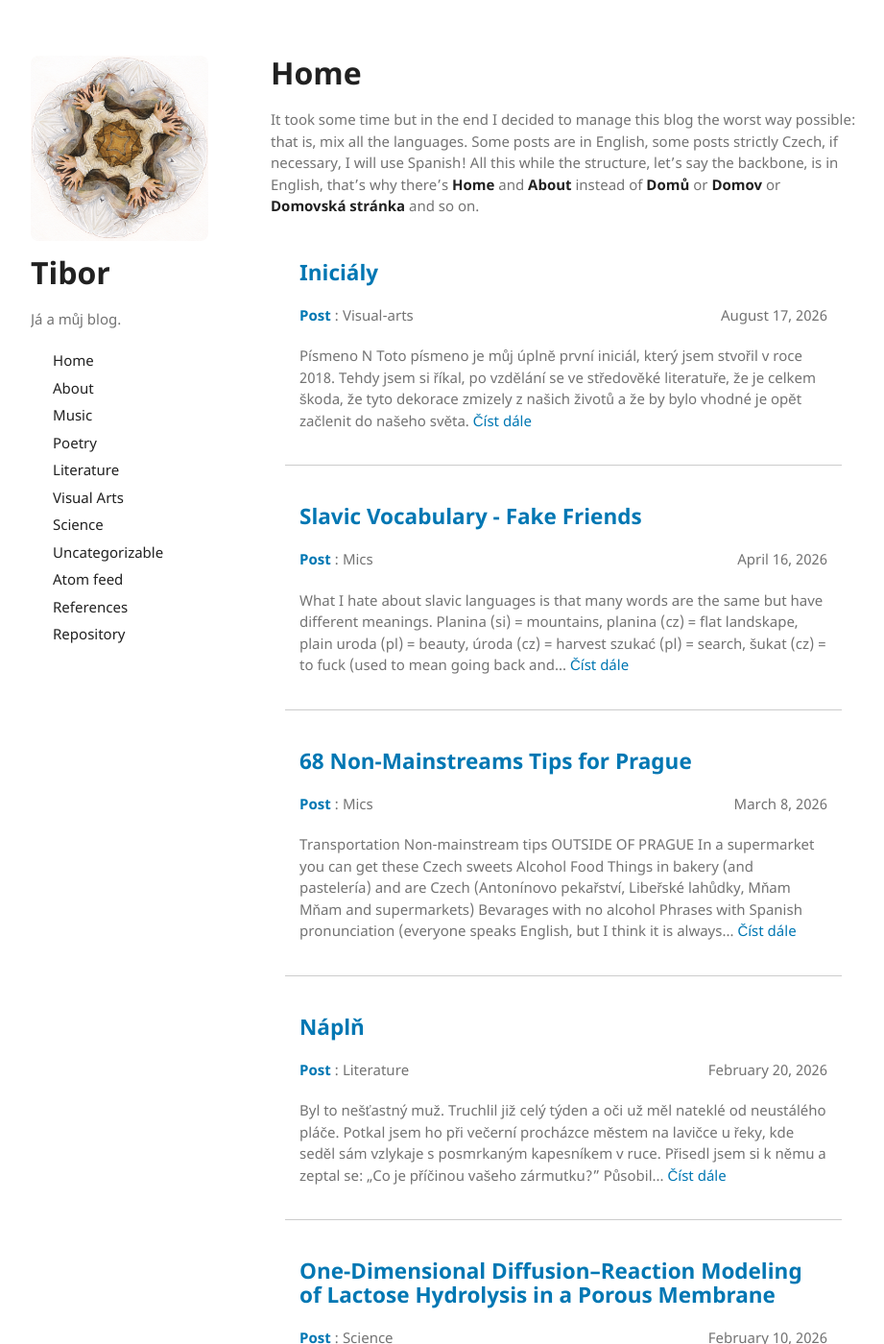
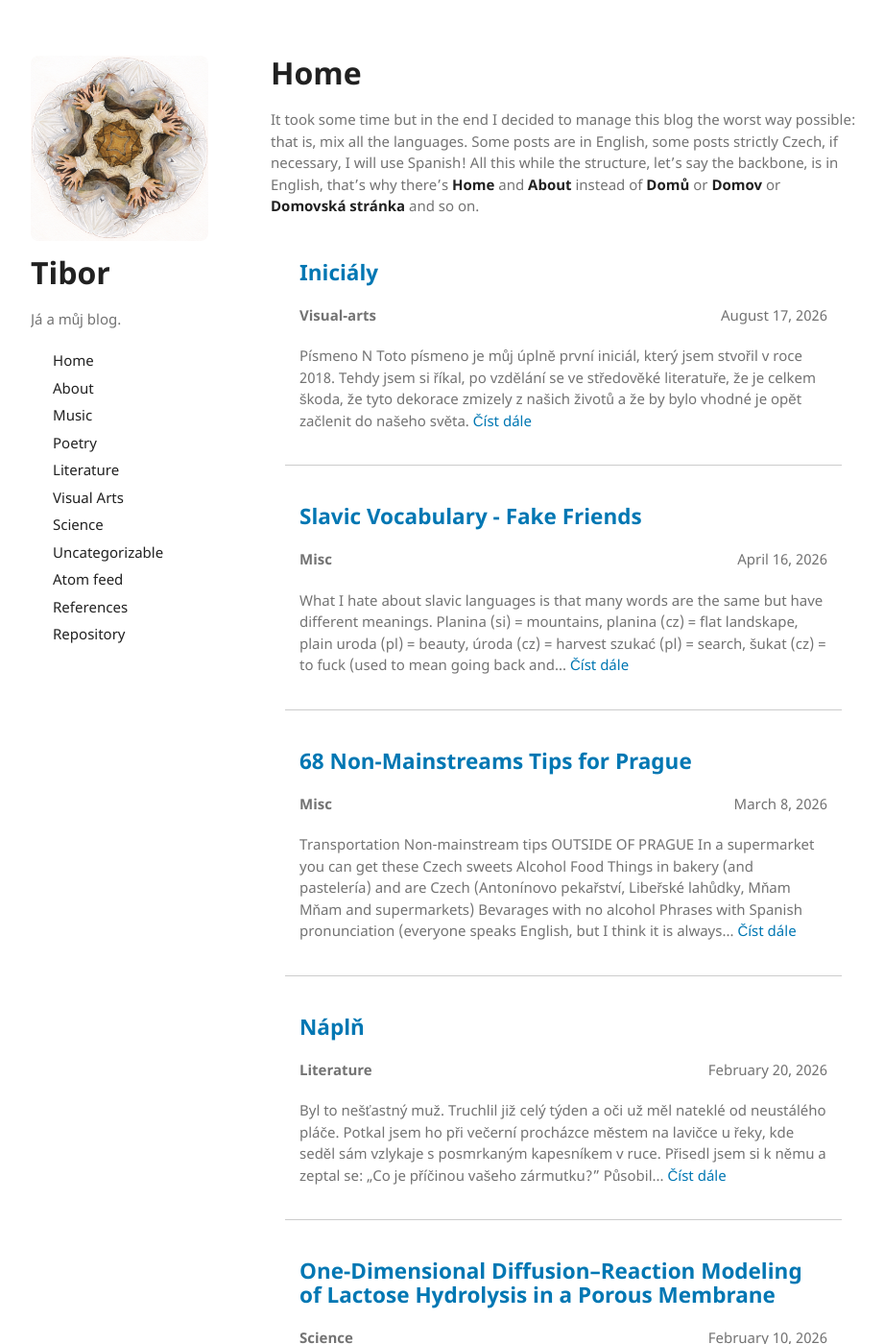
Before and after one commit to thefallofjohannm/thefallofjohannm.github.io, a Jekyll site: the page built from pages/index.md, in a window 1280 px wide and 1400 px high. Shown: the whole window at 96% size, without its empty margins (178-1099 px from the left). Built offline with Jekyll 4.4.1, drawn with Linux system fonts in a browser that asks for light colours.

Commit message:
fix misc

```diff
--- a/_includes/blog-roll.html
+++ b/_includes/blog-roll.html
@@ -14,18 +14,7 @@
 			</h2>
 			<ul class="list" style="padding: 0;">
 				<li>
-					<b>
-						{%- if post.collection == "poems" -%}
-							<a href="/poetry/">Poetry</a>
-						{%- elsif post.collection == "posts" -%}
-							<a href="/posts/">Post</a>
-						{%- else -%}
-							{{- post.collection -}}
-						{%- endif -%}
-					</b>
-					{%- if post.category %}
-					: {{ post.category -}}
-					{% endif %}
+					<b>{{ post.category -}}</b>
 				</li>
 				<li><p class="date">{{ post.date | date: "%B %e, %Y" }}</p></li>
 			</ul>
--- a/_posts/2026-03-08-non-mainstream-tips.md
+++ b/_posts/2026-03-08-non-mainstream-tips.md
@@ -1,7 +1,7 @@
 ---
 layout: post
 title: 68 Non-Mainstreams Tips for Prague
-category: Mics
+category: Misc
 ---
 
 {:toc}
--- a/_posts/2026-04-16-slavic-vocabulary.md
+++ b/_posts/2026-04-16-slavic-vocabulary.md
@@ -1,7 +1,7 @@
 ---
 layout: post
 title: Slavic Vocabulary - Fake Friends
-category: Mics
+category: Misc
 ---
 
 {:toc}
```
